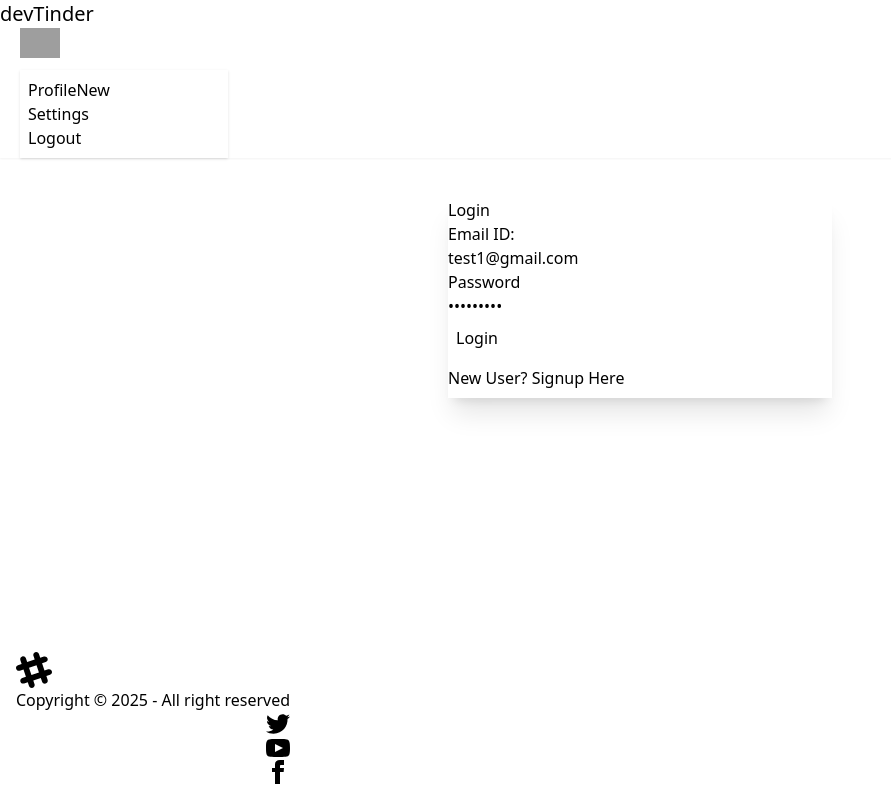
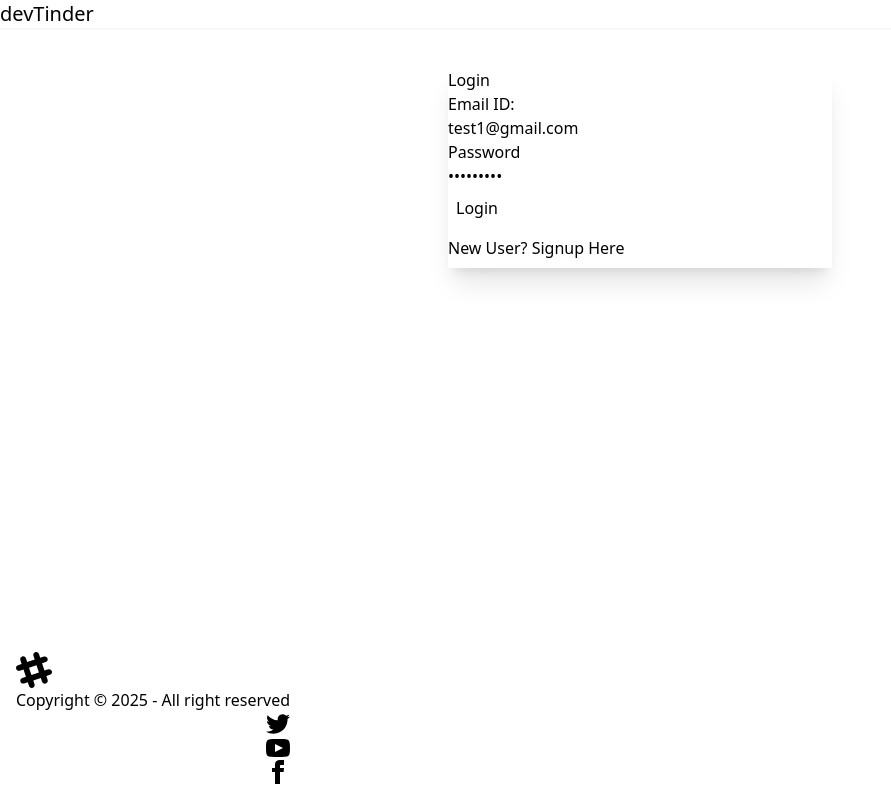
Before and after one commit to 1711shashank/devtinder-web, a React (Vite) app: page /login in a window 1280 px wide. Shown: the whole page, without its empty margins (0-891 px from the left). Built offline with nearby package versions, Linux system fonts and the light colour scheme; grey boxes are pictures that could not be loaded.

Commit message:
added: login logout

```diff
--- a/src/components/Login.tsx
+++ b/src/components/Login.tsx
@@ -29,7 +29,7 @@ const Login = () => {
                 },
                 { withCredentials: true }
             );
-            dispatch(addUser(res.data));
+            dispatch(addUser(res.data.data));
             return navigate("/");
         } catch (err) {
             setError(err?.response?.data || "Something went wrong");
--- a/src/components/NavBar.jsx
+++ b/src/components/NavBar.jsx
@@ -1,18 +1,41 @@
+import axios from 'axios';
 import React from 'react'
+import { BASE_URL } from '../utils/constants';
+import { useNavigate } from 'react-router-dom';
+import { removeUser } from '../utils/userSlice';
+import { useDispatch, useSelector } from 'react-redux';
 
 const NavBar = () => {
+
+    const dispatch = useDispatch();
+    const navigate = useNavigate();
+
+    const user = useSelector((store) => store.user.userData);
+
+    const handleLogout = async () => {
+        try {
+            await axios.post(BASE_URL + "/logout", {}, { withCredentials: true });
+            dispatch(removeUser());
+            return navigate("/login");
+        } catch (err) {
+            // Error logic maybe redirect to error page
+            console.log(err);
+        }
+    };
+
+
     return (
         <div className="navbar bg-base-300 shadow-sm">
             <div className="flex-1">
                 <a className="btn btn-ghost text-xl">devTinder</a>
             </div>
-            <div className="flex gap-2 mx-5">
+            {user && (
+                <div className="flex gap-2 mx-5 items-center">
+                    <div className="form-control">Welcome, {user.firstName}</div>
                     <div className="dropdown dropdown-end">
                         <div tabIndex={0} role="button" className="btn btn-ghost btn-circle avatar">
                             <div className="w-10 rounded-full">
-                            <img
-                                alt="Tailwind CSS Navbar component"
-                                src="https://img.daisyui.com/images/stock/photo-1534528741775-53994a69daeb.webp" />
+                                <img alt="user photo" src={user.photoUrl} />
                             </div>
                         </div>
                         <ul
@@ -25,10 +48,11 @@ const NavBar = () => {
                                 </a>
                             </li>
                             <li><a>Settings</a></li>
-                        <li><a>Logout</a></li>
+                            <li><a onClick={handleLogout}>Logout</a></li>
                         </ul>
                     </div>
                 </div>
+            )}
         </div>
     )
 }
--- a/src/utils/userSlice.js
+++ b/src/utils/userSlice.js
@@ -1,14 +1,16 @@
 import { createSlice } from "@reduxjs/toolkit";
 
 const userSlice = createSlice({
-  name: "user",
-  initialState: null,
+  name: "userData",
+  initialState: {
+    userData: null
+  },
   reducers: {
     addUser: (state, action) => {
-      return action.payload;
+      state.userData = action.payload;
     },
     removeUser: (state, action) => {
-      return null;
+      state.userData = null;
     },
   },
 });
```
Lines whose indentation alone changed are shown as unchanged.
